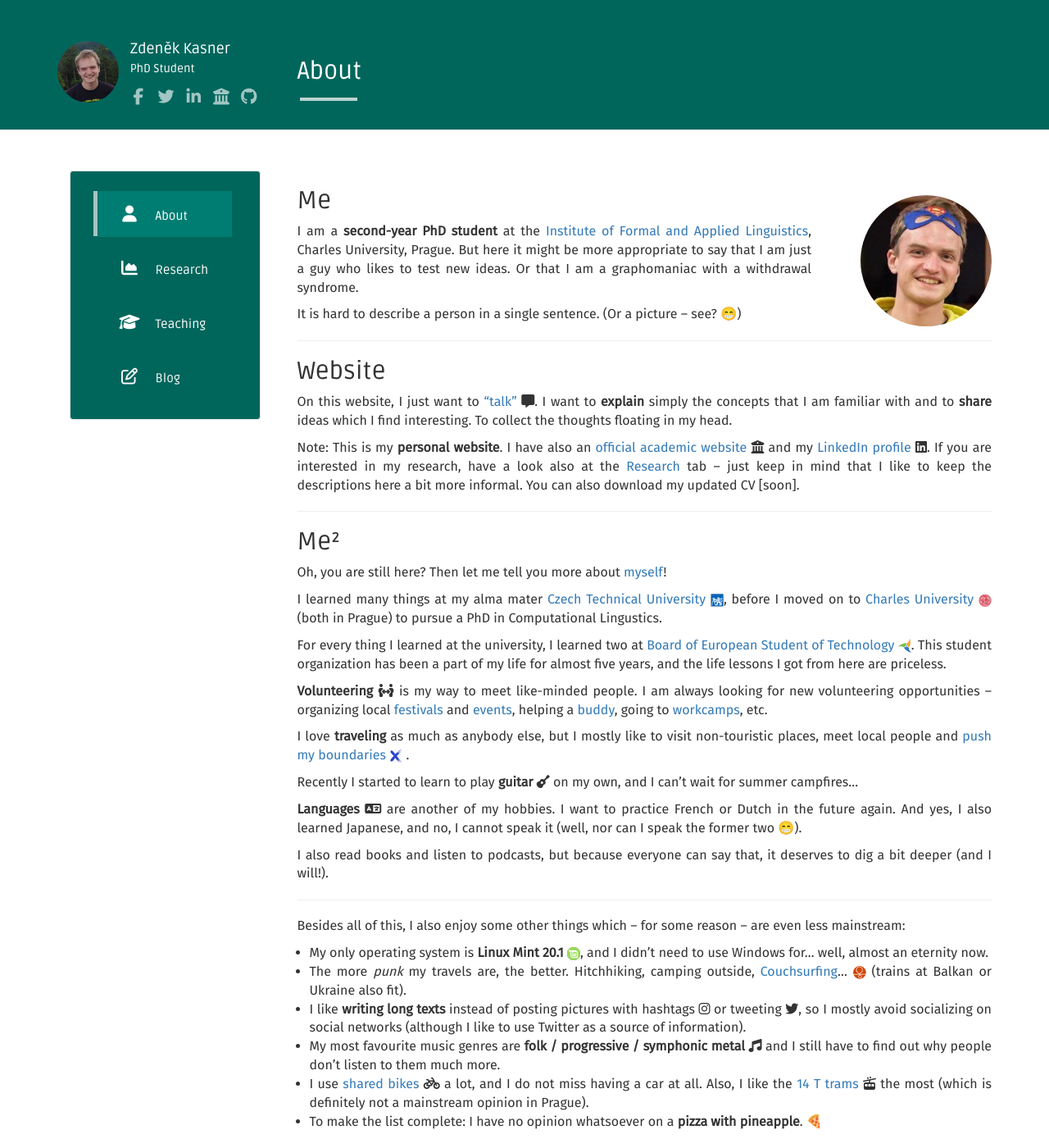
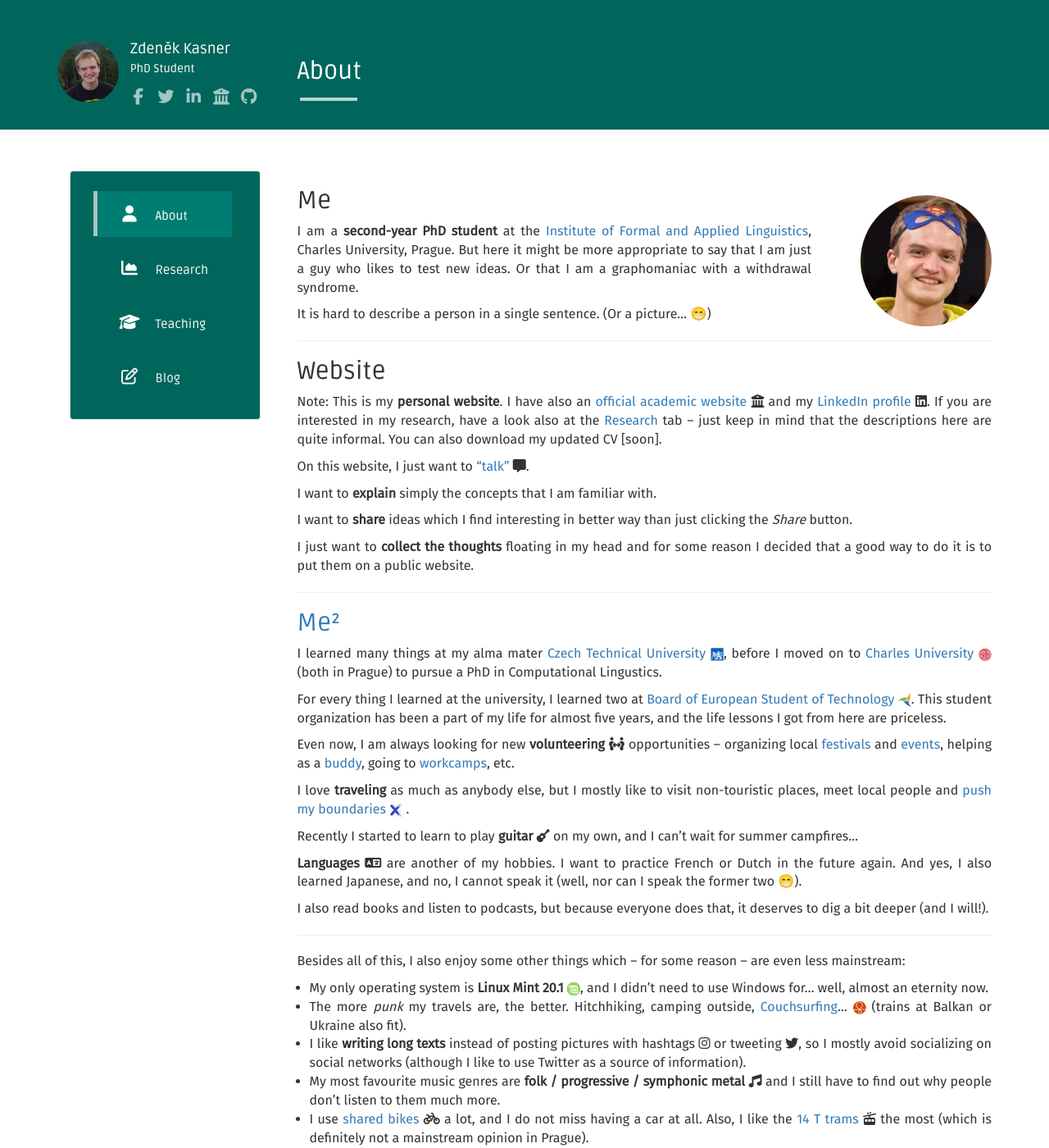
Before and after one commit to kasnerz/kasnerz.github.io, a Jekyll site: the page built from about.md, in a window 1280 px wide and 1400 px high. Shown: the whole window at 82% size. Built offline with Jekyll 4.4.1, drawn with Linux system fonts in a browser that asks for light colours; nearby versions of some CDN libraries.

Commit message:
Update about

```diff
--- a/about.md
+++ b/about.md
@@ -8,29 +8,33 @@ permalink: /
 ## Me
 I am a **second-year PhD student** at the [Institute of Formal and Applied Linguistics](ufal.mff.cuni.cz/), Charles University, Prague. But here it might be more appropriate to say that I am just a guy who likes to test new ideas. Or that I am a graphomaniac with a withdrawal syndrome.
 
-It is hard to describe a person in a single sentence. (Or a picture – see? 😁)
+It is hard to describe a person in a single sentence. (Or a picture... 😁)
 
 ---
 ## Website
+Note: This is my **personal website**. I have also an [official academic website](https://ufal.mff.cuni.cz/zdenek-kasner) <i class="fa fa-university"></i> and my [LinkedIn profile](https://www.linkedin.com/in/zdenek-kasner/) <i class="fab fa-linkedin"></i>. If you are interested in my research, have a look also at the [Research](research) tab  – just keep in mind that the descriptions here are quite informal. You can also download my updated CV [soon].
 
-On this website, I just want to ["talk"](blog) <i class="fa fa-comment-alt"></i>. I want to **explain** simply the concepts that I am familiar with and to **share** ideas which I find interesting. To collect the thoughts floating in my head.
+On this website, I just want to ["talk"](blog) <i class="fa fa-comment-alt"></i>.
+
+I want to **explain** simply the concepts that I am familiar with.
+
+I want to **share** ideas which I find interesting in better way than just clicking the *Share* button.
+
+I just want to **collect the thoughts** floating in my head and for some reason I decided that a good way to do it is to put them on a public website.
 
 
-Note: This is my **personal website**. I have also an [official academic website](https://ufal.mff.cuni.cz/zdenek-kasner) <i class="fa fa-university"></i> and my [LinkedIn profile](https://www.linkedin.com/in/zdenek-kasner/) <i class="fab fa-linkedin"></i>. If you are interested in my research, have a look also at the [Research](research) tab  – just keep in mind that I like to keep the descriptions here a bit more informal. You can also download my updated CV [soon].
 
 
 <!-- But mainly there is this crazy idea that writing my thoughts on a public website will help to clear them up. -->
 
 ---
-## Me²
-Oh, you are still here? Then let me tell you more about [myself](https://www.youtube.com/watch?v=7yiOjcLEAGg)!
-
+## [Me²](https://www.youtube.com/watch?v=7yiOjcLEAGg)
 I learned many things at my alma mater [Czech Technical University](https://cvut.cz/) <img src="assets/cvut.png" style="display: inline">, before I moved on to [Charles University](https://cuni.cz/) <img src="assets/cuni.png" style="display: inline"> (both in Prague) to pursue a PhD in Computational Lingustics.
 
 
 For every thing I learned at the university, I learned two at [Board of European Student of Technology](https://best.eu.org) <img src="assets/best.png" style="display: inline">. This student organization has been a part of my life for almost five years, and the life lessons I got from here are priceless.
 
-**Volunteering** <i class="fa fa-people-arrows"></i> is my way to meet like-minded people. I am always looking for new volunteering opportunities – organizing local [festivals](https://www.prahazijehudbou.cz) and [events](https://milionchvilek.cz), helping a [buddy](https://esncuprague.cz), going to [workcamps](tamjdem.cz), etc.
+Even now, I am always looking for new **volunteering** <i class="fa fa-people-arrows"></i> opportunities – organizing local [festivals](https://www.prahazijehudbou.cz) and [events](https://milionchvilek.cz), helping as a [buddy](https://esncuprague.cz), going to [workcamps](tamjdem.cz), etc.
 
 I love **traveling** as much as anybody else, but I mostly like to visit non-touristic places, meet local people and  [push my boundaries](x-challenge.cz/) <img src="assets/x.jpg" style="display: inline"> .
 
@@ -39,7 +43,7 @@ Recently I started to learn to play **guitar** <i class="fa fa-guitar"></i> on m
 
 **Languages** <i class="fa fa-language"></i> are another of my hobbies. I want to practice French or Dutch in the future again. And yes, I also learned Japanese, and no, I cannot speak it (well, nor can I speak the former two 😁).
 
-I also read books and listen to podcasts, but because everyone can say that, it deserves to dig a bit deeper (and I will!).
+I also read books and listen to podcasts, but because everyone does that, it deserves to dig a bit deeper (and I will!).
 
 ---
 
```
